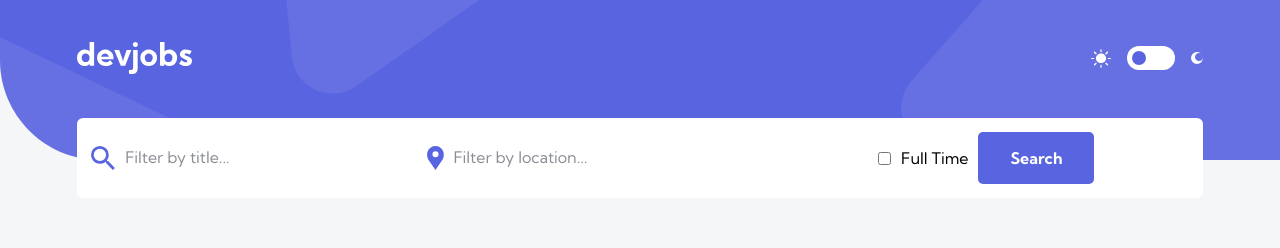
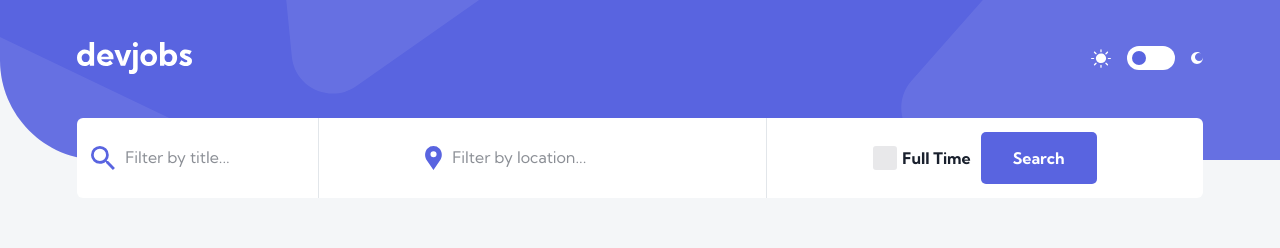
Before and after one commit to joelhernandezvasquez/github-job-api, a React (Create React App) app: page / in a window 1280 px wide. Shown: the top 248 px of the page. Built offline with nearby package versions, Linux system fonts and the light colour scheme; no server answers.

Commit message:
sevent push

```diff
--- a/src/components/SearchBar.js
+++ b/src/components/SearchBar.js
@@ -24,7 +24,7 @@
 
   renderFullScreenSearchVersion = () =>{
       return(
-          <div className="search-bar-fullScreen-container container">
+          <div className="search-bar-fullScreen-container container ">
              <img src={IconSearchDesktop} alt="search icon"/>
              <input type="text"  className="main-input" placeholder ="Filter by title..."/>
           </div>
--- a/src/components/SearchFilterContainer.js
+++ b/src/components/SearchFilterContainer.js
@@ -5,6 +5,7 @@
 import SearchJobResults from './SearchJobResults';
 import useDimension from './hooks/useDimension';
 import '../sass/components/searchFilterContainer.scss';
+import '../sass/utilities.scss';
 
 const SearchFilterContainer = ()  =>{
 
@@ -22,7 +23,9 @@
     return(
       <div className="container">
         <SearchBar viewVersion = {viewportDimension.width}/>
+        <div className="borderLine"></div>
         <FilterLocation/>
+        <div className="borderLine"></div>
         <WorkTypeCheckbox/>
 
 
--- a/src/components/WorkTypeCheckbox.js
+++ b/src/components/WorkTypeCheckbox.js
@@ -1,12 +1,34 @@
 import React from 'react';
 import SearchJobResults from './SearchJobResults';
+import iconCheck from '../assets/desktop/icon-check.svg';
 import '../sass/components/customCheckbox.scss';
+
 
 const WorkTypeCheckbox = () => {
     return (
         <div className="checkbox-container container">
-           <input type="checkbox"/>
-           <label>Full Time</label>
+        <label className="checkbox">
+            <span class="checkbox__input">
+             <input type="checkbox" name="checkbox" />
+             <span className="checkbox__control">
+             <svg
+                    xmlns="http://www.w3.org/2000/svg"
+                    viewBox="0 0 24 24"
+                    aria-hidden="true"
+                    focusable="false"
+                >
+                    <path
+                    fill="none"
+                    fill-rule="evenodd"
+                    stroke="#FFF"
+                    stroke-width="2"
+                    d="M1.73 12.91l6.37 6.37L22.79 4.59"
+                    />
+      </svg>
+               </span>
+               </span>
+               <span class="radio__label">Full Time</span>
+            </label>
 
            <SearchJobResults/>
         </div>
--- a/src/sass/components/customCheckbox.scss
+++ b/src/sass/components/customCheckbox.scss
@@ -1,6 +1,68 @@
+
+@import '../colors.scss';
+@import '../fonts.scss';
 
 .checkbox-container{
     display: flex;
     align-items: center;
+    justify-content: center;
     gap:10px;
+    //border: 1px solid black;
 }
+
+
+ .checkbox {
+    display: flex;
+   align-items: center;
+   gap:5px;
+    font-size: $bodyText;
+    color:$darkBlue;
+    font-weight: bold;
+
+
+  }
+
+
+
+.checkbox__control {
+    display: inline-grid;
+    width: 1.5rem;
+    height: 1.5rem;
+    background:$darkBlue;
+    mix-blend-mode: normal;
+    opacity: 0.1;
+     border-radius: 3px;
+
+     svg {
+        transition: transform 0.1s ease-in 5ms;
+        transform: scale(0);
+        transform-origin: bottom left;
+      }
+
+
+  }
+
+  .checkbox__input {
+    display: grid;
+    grid-template-areas: "checkbox";
+
+    > * {
+      grid-area: checkbox;
+    }
+
+    input {
+        opacity: 0;
+        width: 1.5rem;
+        height: 1.5rem;
+
+
+           &:checked + .checkbox__control{
+               background:none;
+              opacity: 1;
+           }
+        &:checked + .checkbox__control svg {
+            transform: scale(1);
+            background:$violet;
+          }
+      }
+  }
--- a/src/sass/components/searchBar.scss
+++ b/src/sass/components/searchBar.scss
@@ -36,4 +36,8 @@
    align-items: center;
    gap:10px;
 
+   input{
+      width: 100%;
+   }
+
 }
--- a/src/sass/utilities.scss
+++ b/src/sass/utilities.scss
@@ -50,3 +50,12 @@
        }
 
 }
+
+.borderLine{
+  width: 1px;
+  height: 80px;
+ background:$darkGrey;
+ mix-blend-mode: normal;
+ opacity: 0.2;
+
+}
```
